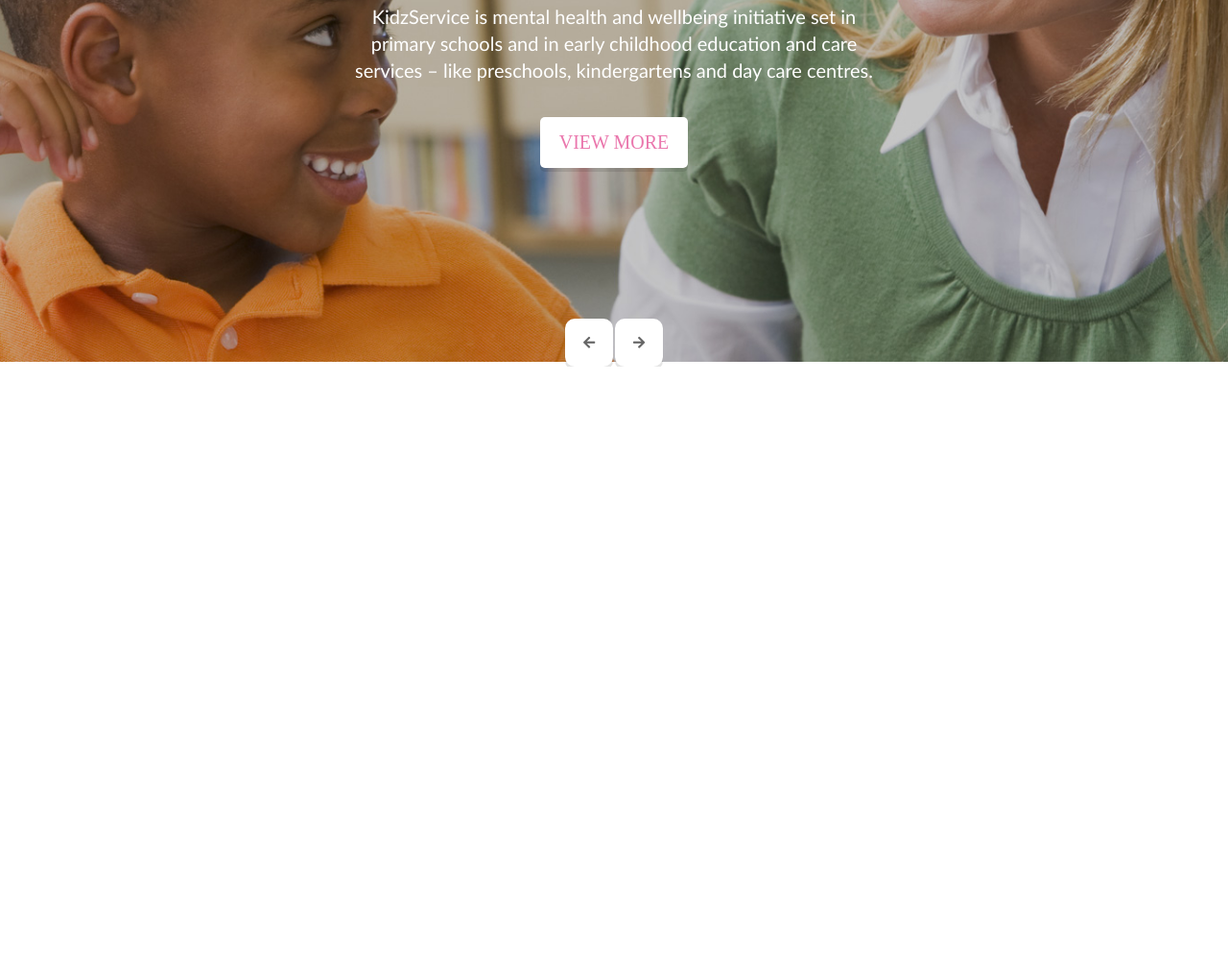
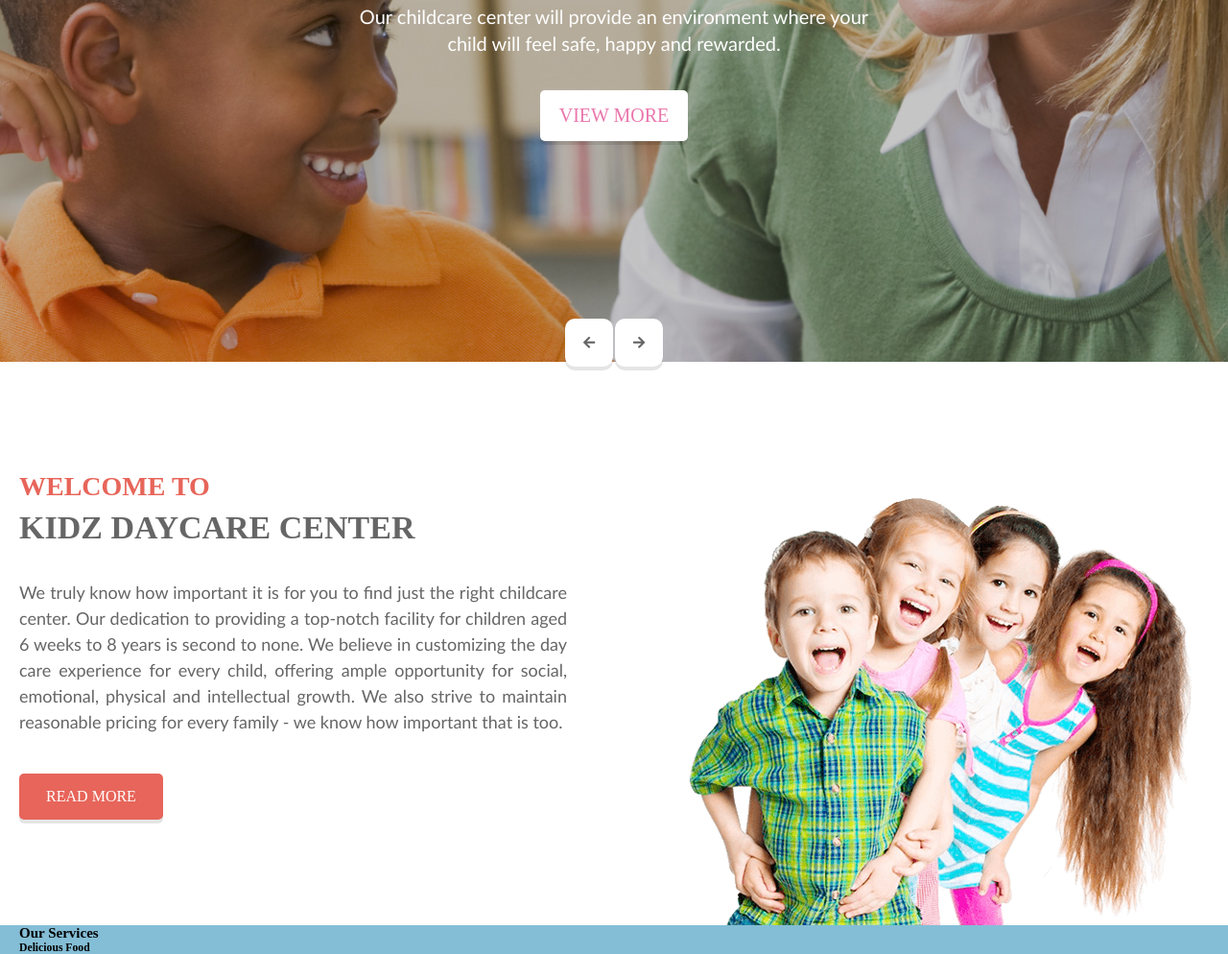
Before and after one commit to vangeliyyulia/Kids-Service, a website: page app/index.html in a window 1280 px wide. Shown: the part 439-1433 px from the top of the page at 96% size. Before the commit the page ends 821 px from the top, so only its background shows below. Drawn offline with Linux system fonts and the light colour scheme; a web font is replaced by a local one.

Commit message:
Welcome Section added

```diff
--- a/app/index.html
+++ b/app/index.html
@@ -110,19 +110,48 @@
                 <div class="slider__item slider-animation" style="background-image: url(img/hero-1.jpg)">
                     <div class="slider__content">
                         <h1 class="slider__heading"><span>Starting Primary</span> School</h1>
-                        <p class="slider__description">KidzService is mental health and wellbeing initiative set in primary schools and in early childhood education and care services – like preschools, kindergartens and day care centres.</p>
+                        <p class="slider__description">Our childcare center will provide an environment where your child will feel safe, happy and rewarded.</p>
                         <a href="#" class="btn btn--hero">View more</a>
                     </div>
                 </div>
                 <div class="slider__item slider-animation" style="background-image: url(img/hero-2.jpg)">
                     <div class="slider__content">
                         <h1 class="slider__heading"><span>Social and emotional</span> learning</h1>
-                        <p class="slider__description">KidzService is Supporting children’s social and emotional development.</p>
+                        <p class="slider__description">Supporting children’s social and emotional development.</p>
                         <a href="#" class="btn btn--hero">View more</a>
                     </div>
                 </div>
             </div>
         </div>
+        <section class="welcome">
+            <div class="container">
+                <div class="welcome__content">
+                    <h2 class="welcome__heading">
+                        <span>Welcome to</span>
+                        <span>Kidz Daycare Center</span>
+                    </h2>
+                    <p class="welcome__description">
+                        We truly know how important it is for you to find just the right childcare center. Our dedication to providing a top-notch facility for children aged 6 weeks to 8 years is second to none. We believe in customizing the day care experience for every child, offering ample opportunity for social, emotional, physical and intellectual growth.
+                        We also strive to maintain reasonable pricing for every family - we know how important that is too.
+                    </p>
+                    <a href="#" class="btn btn--welcome">Read more</a>
+                </div>
+            </div>
+        </section>
+        <section class="services">
+            <div class="container">
+                <h2 class="section__heading section__heading--services">Our Services</h2>
+                <ul class="services__list">
+                    <li class="services__item">
+                        <div class="services__icon"></div>
+                        <div class="services__content">
+                            <h3 class="services__item-heading">Delicious Food</h3>
+                            <p class="services__description"></p>
+                        </div>
+                    </li>
+                </ul>
+            </div>
+        </section>
     </main>
 
     <script src="js/common.min.js"></script>
--- a/app/sass/components/_btn.scss
+++ b/app/sass/components/_btn.scss
@@ -19,9 +19,16 @@
         color: $pink;
         font-size: 2rem;
     }
+
+    &--welcome {
+        font-size: 1.6rem;
+        background-color: $red;
+        color: #fff;
+        width: 15rem;
+    }
 }
 
-/* Кнопка меню */
+/* Menu button */
 .btn_mnu {
 	width: 50px;
 	height: 50px;
--- a/app/sass/main.scss
+++ b/app/sass/main.scss
@@ -12,3 +12,6 @@
 @import 'components/slider';
 @import 'components/nav';
 @import 'components/btn';
+
+@import 'sections/welcome';
+@import 'sections/services';
--- /dev/null
+++ b/app/sass/sections/_services.scss
@@ -0,0 +1,3 @@
+.services {
+    background-color: $blue;
+}
--- /dev/null
+++ b/app/sass/sections/_welcome.scss
@@ -0,0 +1,52 @@
+.welcome {
+    padding: 11rem 0;
+    background-image: url(../img/kids.png);
+    background-position: 95% bottom;
+    background-repeat: no-repeat;
+
+    @include respond(tab-port) {
+        background-image: none;
+    }
+
+    &__content {
+        width: 50%;
+
+        @include respond(tab-port) {
+            width: 100%;
+        }
+    }
+
+    &__heading {
+        font-family: "Dosis-ExtraBold";
+        text-transform: uppercase;
+        line-height: 1.4;
+        display: flex;
+        flex-direction: column;
+        align-items: flex-start;
+        margin-bottom: 3rem;
+
+        & span:nth-child(1) {
+            font-size: 2.8rem;
+            color: $red;
+        }
+
+        & span:nth-child(2) {
+            font-size: 3.4rem;
+            color: #666;
+        }
+    }
+
+    &__description {
+        font-family: "Lato-Regular";
+        font-size: 1.8rem;
+        color: #666;
+        line-height: 1.5;
+        margin-bottom: 4rem;
+        max-width: 57.1rem;
+        text-align: justify;
+
+        @include respond(tab-port) {
+            max-width: 100%;
+        }
+    }
+}
```
Also changed, not shown: app/css/main.min.css, app/img/1.png (added), app/img/2.png (added), app/img/3.png (added), app/img/4.png (added), app/img/boy.png (added), app/img/decor-yellow.png (added).
